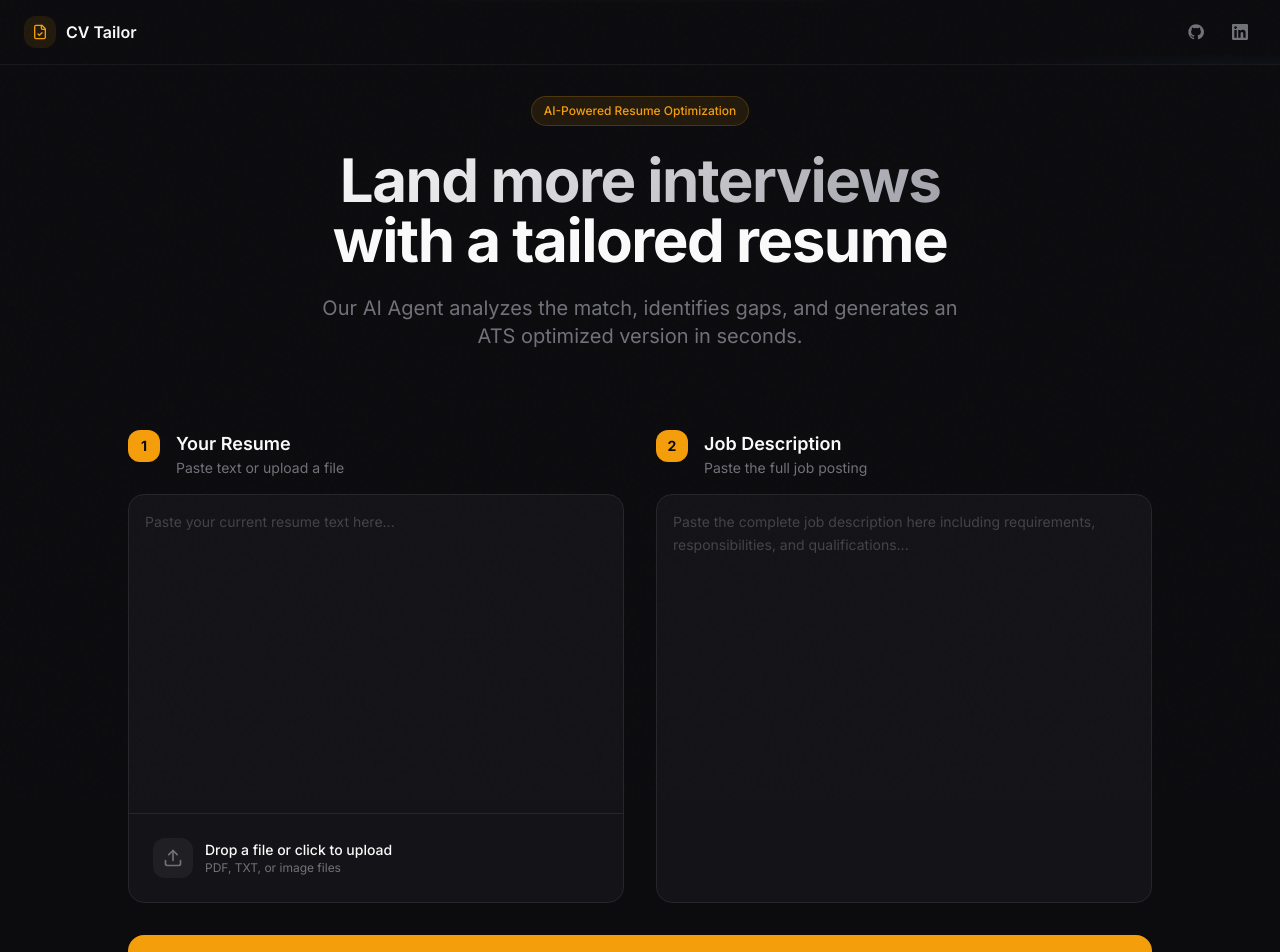
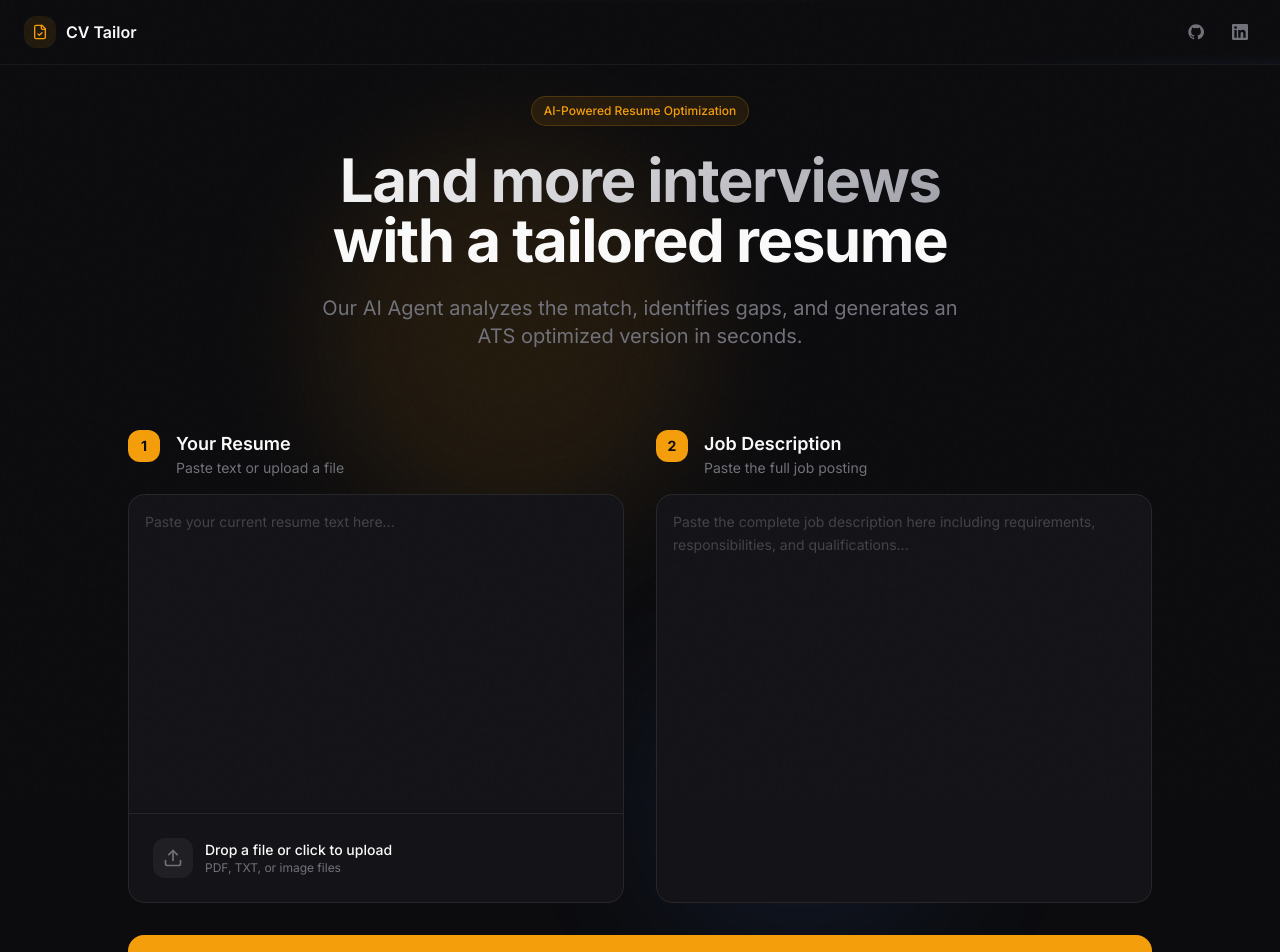
Before and after one commit to atpritam/Cv-Tailor-Edit-App, a Next.js app: page / in a window 1280 px wide. Shown: the top 952 px of the page. Built offline with nearby package versions, Linux system fonts and the light colour scheme.

Commit message:
fix: make background decorations visible
Adjust z-index, opacity, and positioning for better visibility.

Co-authored-by: Pritam <143912541+atpritam@users.noreply.github.com>

```diff
--- a/components/CVTailorForm.tsx
+++ b/components/CVTailorForm.tsx
@@ -29,13 +29,13 @@ export function CVTailorForm({
   return (
     <div className="min-h-[calc(100vh-3.5rem)] flex flex-col relative">
       {/* Decorative elements - full height */}
-      <div className="absolute inset-0 pointer-events-none -z-10 overflow-hidden">
-        <div className="absolute top-0 left-1/4 w-96 h-96 bg-primary/5 rounded-full blur-3xl" />
-        <div className="absolute top-1/3 right-1/4 w-64 h-64 bg-chart-2/5 rounded-full blur-3xl" />
+      <div className="absolute inset-0 pointer-events-none z-0 overflow-hidden">
+        <div className="absolute top-20 left-1/4 w-96 h-96 bg-primary/10 rounded-full blur-3xl" />
+        <div className="absolute top-1/2 right-1/4 w-80 h-80 bg-chart-2/8 rounded-full blur-3xl" />
       </div>
 
       {/* Hero Section */}
-      <section className="relative py-8 px-4 md:px-6">
+      <section className="relative z-10 py-8 px-4 md:px-6">
 
         <div className="relative mx-auto max-w-4xl text-center">
           <div className="inline-flex items-center gap-2 px-3 py-1.5 rounded-full bg-primary/10 border border-primary/20 text-xs font-medium text-primary mb-6">
@@ -56,7 +56,7 @@ export function CVTailorForm({
       </section>
 
       {/* Form Section */}
-      <section className="flex-1 px-4 md:px-6 pb-16 md:pb-24">
+      <section className="relative z-10 flex-1 px-4 md:px-6 pb-16 md:pb-24">
         <div className="mx-auto max-w-5xl">
           {/* Steps Container */}
           <div className="grid lg:grid-cols-2 gap-6 lg:gap-8 lg:items-start">
```
